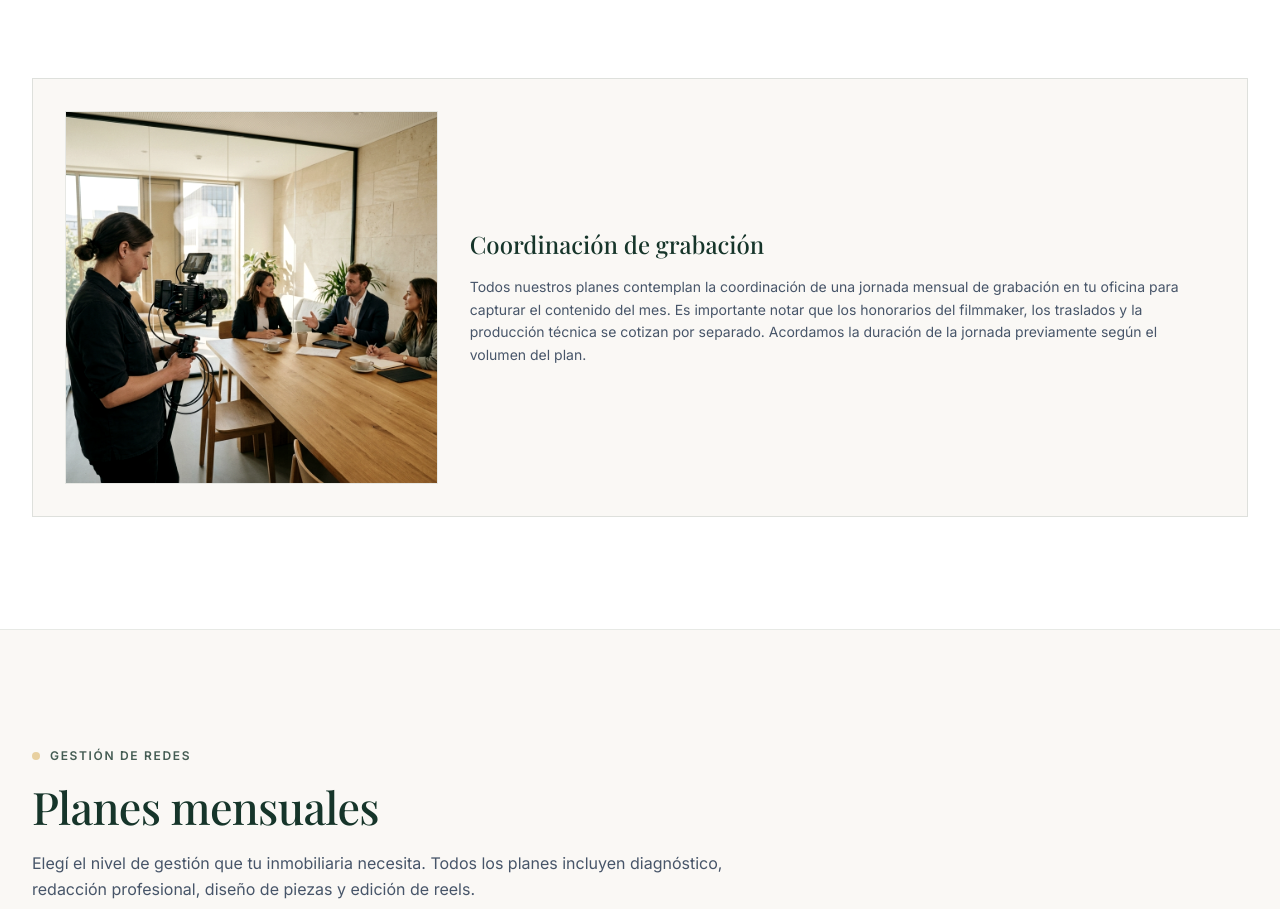
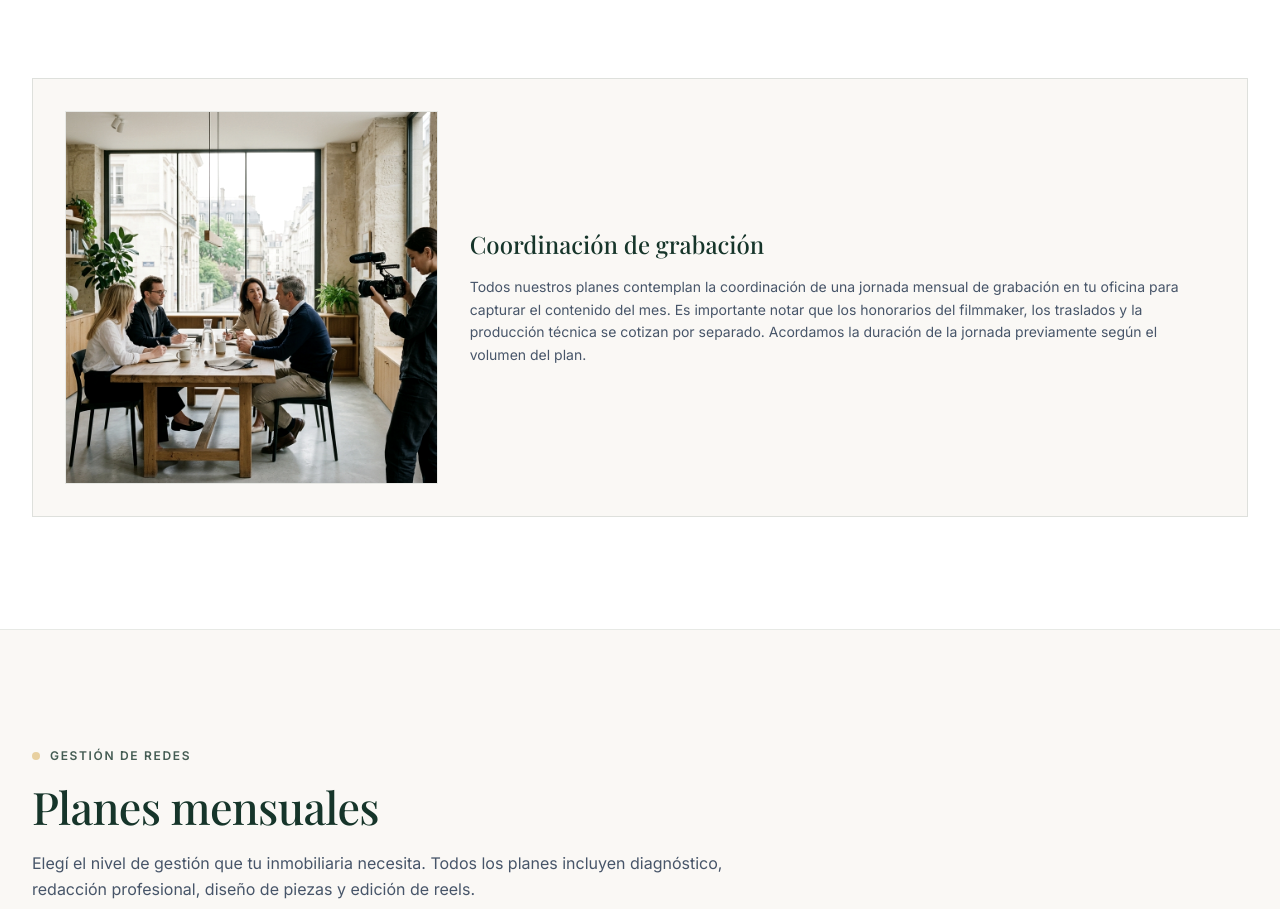
Before and after one commit to markiaacademy/Markia, a React (Vite) app: page / in a window 1280 px wide. Shown: the part 2673-3582 px from the top of the page. Built offline with nearby package versions, Linux system fonts and the light colour scheme; a web font is replaced by a local one.

Commit message:
feat(components): update filmmaker image asset
Replace the legacy filmmaker recording image with a new version to reflect updated branding/content.

```diff
--- a/src/components/IncludedServices.tsx
+++ b/src/components/IncludedServices.tsx
@@ -42,7 +42,7 @@ export const IncludedServices: React.FC = () => {
         <div className="mt-20 p-8 border border-[rgba(22,53,42,0.12)] bg-[#FAF8F5] flex flex-col md:flex-row items-center gap-8">
           <div className="md:w-1/3 aspect-square overflow-hidden border border-[rgba(22,53,42,0.08)] grayscale-[15%] contrast-[1.05]">
             <img
-              src="/images/filmmaker_recording_realestate_team_1793660200940.jpg"
+              src="/images/filmmaker_edge_recording_session_1793660333128.jpg"
               alt="Coordinación de grabación profesional en oficina"
               className="w-full h-full object-cover"
             />
```
Also changed, not shown: public/assets/aistudio/Captura_de_pantalla_2026-11-03_a_la_s__6.19.31_p._m._8f070c40.png (added).
